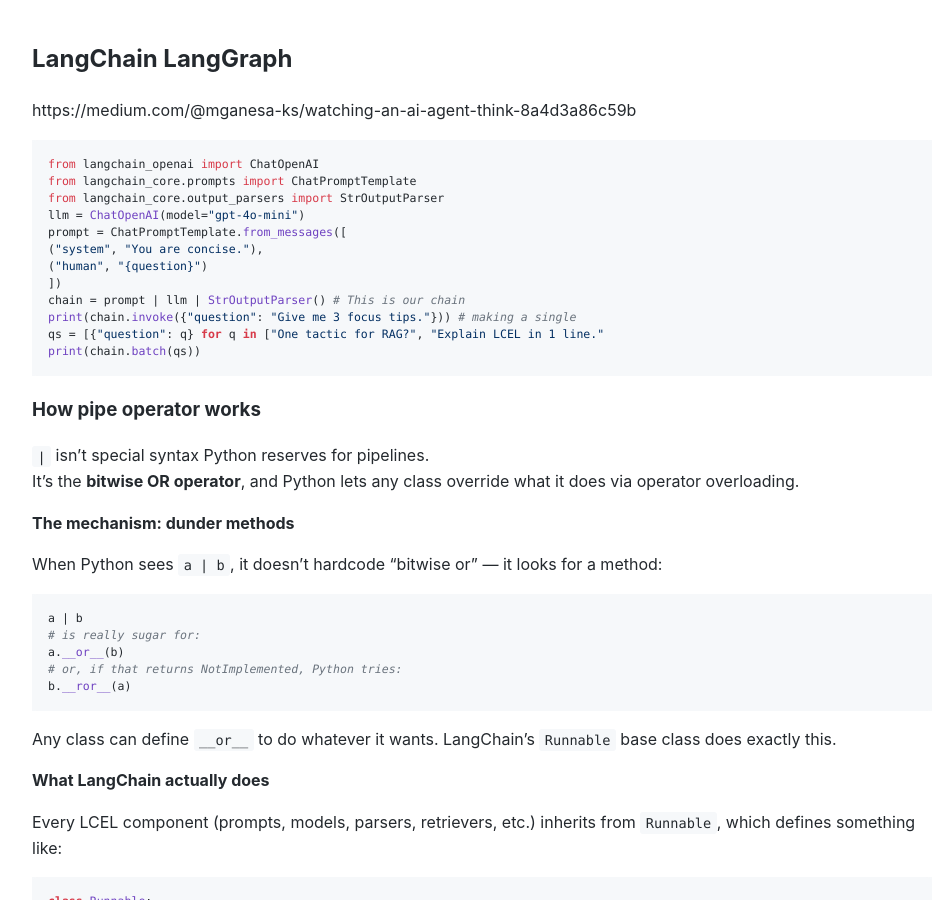
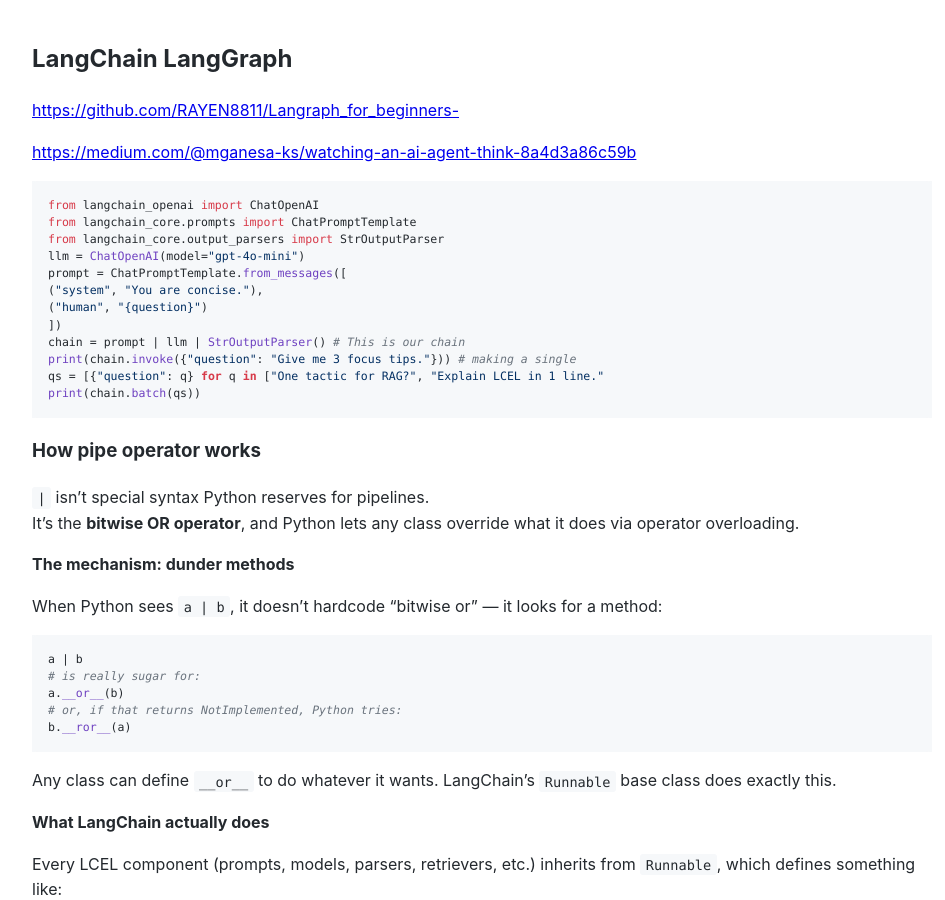
Before and after one commit to Michael-Lubinsky/michael-lubinsky.github.com, a Jekyll site: the page built from ml/langchain.md, in a window 1280 px wide and 900 px high. Shown: the whole window, without its empty margins (158-1103 px from the left). Built offline with Jekyll 4.4.1, drawn with Linux system fonts in a browser that asks for light colours; our own code applies the rules of GitHub Pages for plain Markdown files.

Commit message:
Update LangChain LangGraph documentation
Added additional links and resources related to LangChain LangGraph.

````diff
--- a/ml/langchain.md
+++ b/ml/langchain.md
@@ -1,5 +1,8 @@
 ## LangChain LangGraph
-https://medium.com/@mganesa-ks/watching-an-ai-agent-think-8a4d3a86c59b
+
+<https://github.com/RAYEN8811/Langraph_for_beginners->
+
+<https://medium.com/@mganesa-ks/watching-an-ai-agent-think-8a4d3a86c59b>
 
 ```python
 from langchain_openai import ChatOpenAI
````
